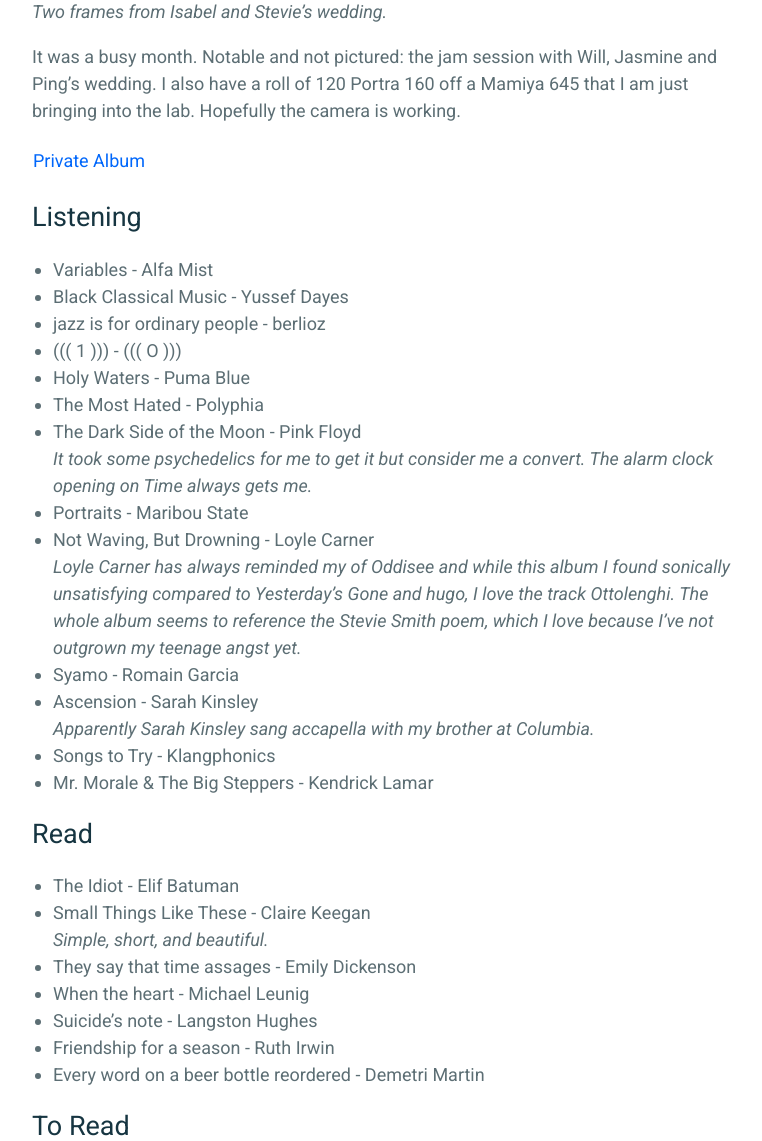
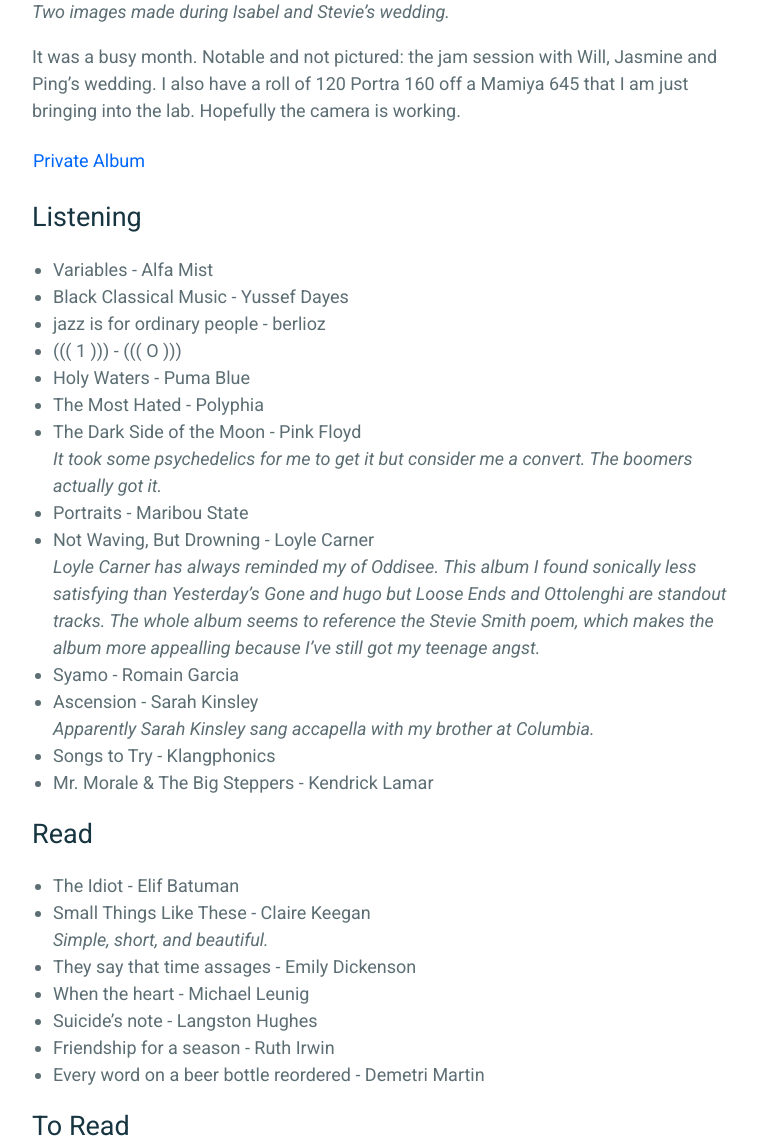
Before and after one commit to frankwang95/frankwang95.github.io, a Jekyll site: the page built from _posts/2023-09-30-september-snippits.md, in a window 1280 px wide and 1400 px high, scrolled down 3481 px. Shown: the part 259-1400 px from the top of the window, without its empty margins (258-1020 px from the left). Built offline with Jekyll 4.4.1, drawn with Linux system fonts in a browser that asks for light colours; some of the changed text lies outside the part shown.

Commit message:
Wording adjustments

```diff
--- a/_posts/2023-09-30-september-snippits.md
+++ b/_posts/2023-09-30-september-snippits.md
@@ -23,14 +23,14 @@ tags: photography
 <p align="center">
 <img style="max-width: 1024px; margin: 0 0 0 -162px;" src="https://drive.google.com/uc?id=1_6s2agn8D4iDPtuKVVSmggZdLTcikJYO">
 </p>
-*Two frames from the Bruno Major concert. What a strange crowd at this one.*
+*What a strange crowd at the Bruno Major concert.*
 <br>
 
 <br>
 <p align="center">
 <img style="max-width: 1024px; margin: 0 0 0 -162px;" src="https://drive.google.com/uc?id=1ZsEtvwutSSw64w1cqWVJSpOnGK-c0Qyx">
 </p>
-*A few frames before meeting Peter at Ruby.*
+*Meeting Peter at Ruby.*
 <br>
 
 <br>
@@ -58,7 +58,7 @@ tags: photography
 <p align="center">
 <img style="max-width: 1024px; margin: 0 0 0 -162px;" src="https://drive.google.com/uc?id=1Zc-YN8aYY38T0X4ctxD7Qmbxvo0mLl2f">
 </p>
-*Two frames from Isabel and Stevie's wedding.*
+*Two images made during Isabel and Stevie's wedding.*
 <br>
 
 It was a busy month. Notable and not pictured: the jam session with Will, Jasmine and Ping's wedding. I also have a roll of 120 Portra 160 off a Mamiya 645 that I am just bringing into the lab. Hopefully the camera is working.
@@ -74,10 +74,10 @@ It was a busy month. Notable and not pictured: the jam session with Will, Jasmin
 - Holy Waters - Puma Blue
 - The Most Hated - Polyphia
 - The Dark Side of the Moon - Pink Floyd \
-  *It took some psychedelics for me to get it but consider me a convert. The alarm clock opening on Time always gets me.*
+  *It took some psychedelics for me to get it but consider me a convert. The boomers actually got it.*
 - Portraits - Maribou State
 - Not Waving, But Drowning - Loyle Carner \
-  *Loyle Carner has always reminded my of Oddisee and while this album I found sonically unsatisfying compared to Yesterday's Gone and hugo, I love the track Ottolenghi. The whole album seems to reference the Stevie Smith poem, which I love because I've not outgrown my teenage angst yet.*
+  *Loyle Carner has always reminded my of Oddisee. This album I found sonically less satisfying than Yesterday's Gone and hugo but Loose Ends and Ottolenghi are standout tracks. The whole album seems to reference the Stevie Smith poem, which makes the album more appealling because I've still got my teenage angst.*
 - Syamo - Romain Garcia
 - Ascension - Sarah Kinsley \
   *Apparently Sarah Kinsley sang accapella with my brother at Columbia.*
```
Also changed, not shown: other parts of _posts/2023-09-30-september-snippits.md (+1 -1 lines).
